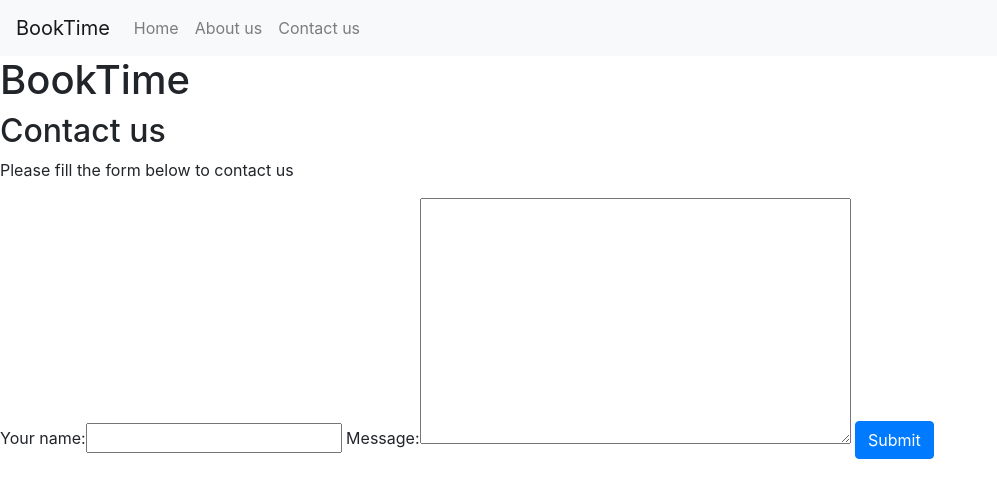
After one commit to xie186/web_django2_app, a Django app: page /contact-us/ in a window 1280 px wide. The commit adds this page. Shown: the top 498 px of the page, without its empty margins (0-997 px from the left). Run offline with Django 3.2, Linux system fonts and the light colour scheme; some libraries are stand-ins or nearby versions.

Commit message:
Configure contact us email

```diff
--- a/booktime/urls.py
+++ b/booktime/urls.py
@@ -16,9 +16,14 @@ Including another URLconf
 from django.contrib import admin
 from django.urls import path
 from django.views.generic import TemplateView
+from main import views
 
 urlpatterns = [
     path('admin/', admin.site.urls),
+    path(
+        "contact-us/", views.ContactUsView.as_view(),
+        name="contact_us",
+    ),
     path("about-us/", TemplateView.as_view(template_name="about_us.html"), name="about_us"),
     path("", TemplateView.as_view(template_name="home.html"), name="home")
 ]
--- /dev/null
+++ b/main/forms.py
@@ -0,0 +1,24 @@
+from django import forms
+
+from django.core.mail import send_mail
+import logging
+logger = logging.getLogger(__name__)
+
+class ContactForm(forms.Form):
+    name = forms.CharField(label='Your name', max_length=100)
+    message = forms.CharField(
+        max_length=600, widget=forms.Textarea
+    )
+    def send_mail(self):
+        logger.info("Sending email to customer service")
+        message = "From: {0}\n{1}".format(
+            self.cleaned_data["name"],
+            self.cleaned_data["message"],
+        )
+        send_mail(
+            "Site message",
+            message,
+            "327696170@qq.com",
+            ["xie186@purdue.edu", "xieshaojun0621@qq.com"],
+            fail_silently=False,
+        )
--- a/main/templates/base.html
+++ b/main/templates/base.html
@@ -37,6 +37,12 @@
             {% if request.path == "about-us" %}active{% endif%}
             href="/about-us/">About us</a>
       </li>
+      <li
+        class="nav-item">
+        <a class="nav-link"
+            {% if request.path == "contact-us" %}active{% endif%}
+            href="/contact-us/">Contact us</a>
+      </li>
     </ul>
   </div>
 </nav>
--- /dev/null
+++ b/main/templates/contact_form.html
@@ -0,0 +1,11 @@
+{% extends "base.html" %}
+{% block content %}
+  <h2>Contact us</h2>
+  <p>Please fill the form below to contact us</p>
+  <form method="POST">
+    {% csrf_token %}
+    {{ form }}
+     <button type="submit" class="btn btn-primary">Submit
+</button>
+  </form>
+{% endblock content %}
--- a/main/views.py
+++ b/main/views.py
@@ -1,3 +1,13 @@
 from django.shortcuts import render
 
 # Create your views here.
+
+from django.views.generic.edit import FormView
+from main import forms
+class ContactUsView(FormView):
+    template_name = "contact_form.html"
+    form_class = forms.ContactForm
+    success_url = "/"
+    def form_valid(self, form):
+        form.send_mail()
+        return super().form_valid(form)
```
Also changed, not shown: booktime/settings.py (+15 -0 lines), 1 other file.
